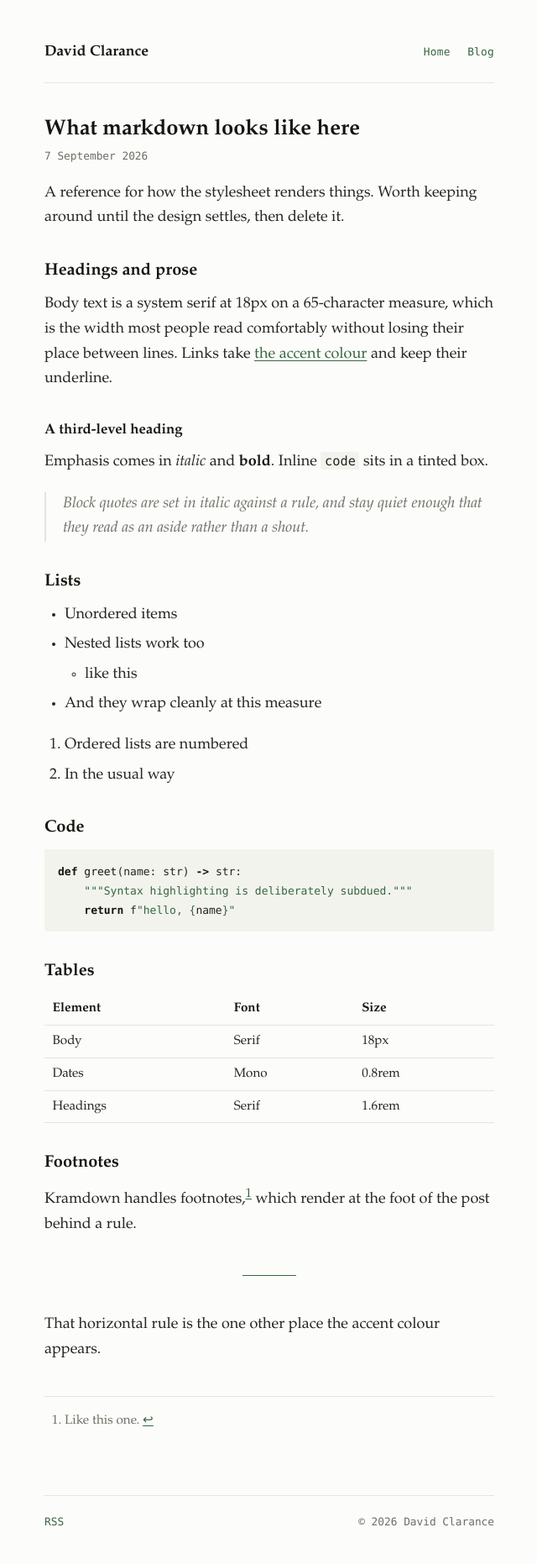
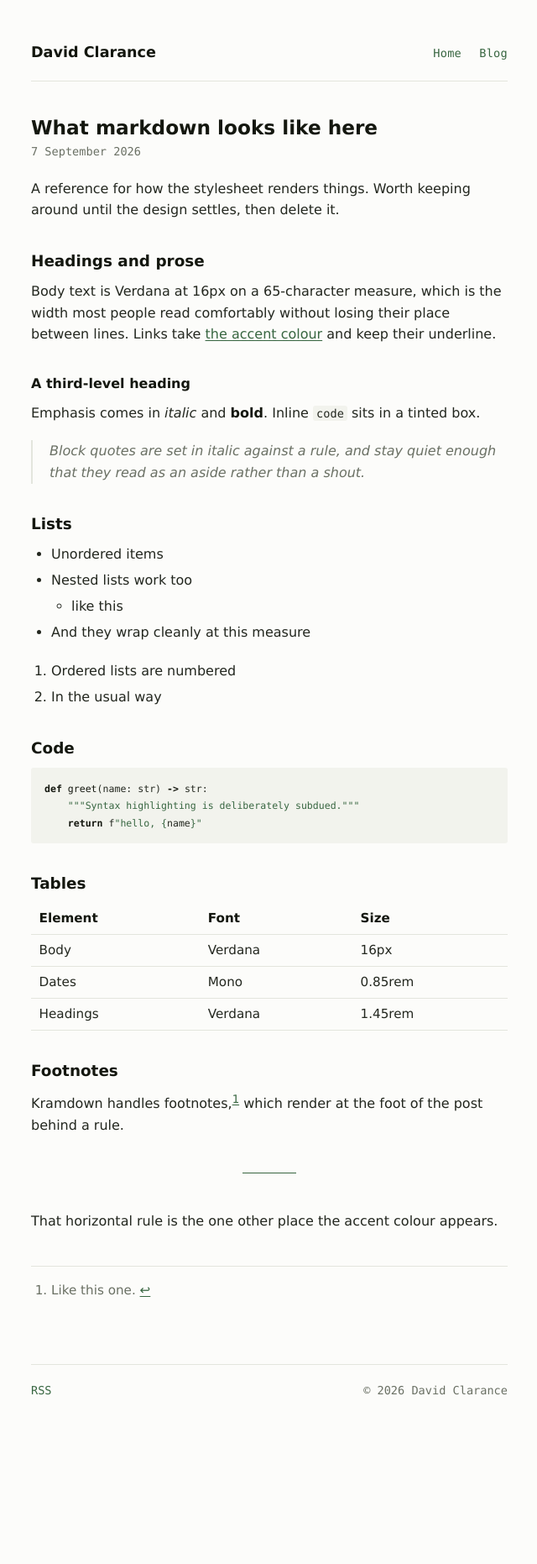
Before and after one commit to davidclarance/davidclarance.github.io, a Jekyll site: the page built from _posts/2026-09-07-what-markdown-looks-like-here.md, in a window 1280 px wide. Shown: the whole page at 84% size, without its empty margins (319-959 px from the left). Built offline with Jekyll 4.4.1, drawn with Linux system fonts in a browser that asks for light colours; after the commit the page ends 1707 px from its top, so only the background shows below that.

Commit message:
Use Bear Blog's Verdana typeface
Swaps the Charter/Palatino serif stack for Verdana, matching Bear Blog.
Charter is absent on most machines, so the old stack fell through to
Palatino or Georgia and rendered inconsistently.

Verdana's larger x-height means it sets bigger at the same nominal size,
so this drops the body to 16px (Bear's own size) from 18px, tightens the
heading scale, widens the measure to 38rem to hold ~65 characters, and
nudges the monospace dates up to 0.85rem to sit right beside it.

Co-Authored-By: Claude Opus 5 <noreply@anthropic.com>
Claude-Session: https://claude.ai/code/session_01PN5JEVHLNiekWZWv7D2Ddn

```diff
--- a/_posts/2026-09-07-what-markdown-looks-like-here.md
+++ b/_posts/2026-09-07-what-markdown-looks-like-here.md
@@ -7,9 +7,9 @@ the design settles, then delete it.
 
 ## Headings and prose
 
-Body text is a system serif at 18px on a 65-character measure, which is the
-width most people read comfortably without losing their place between lines.
-Links take [the accent colour](/) and keep their underline.
+Body text is Verdana at 16px on a 65-character measure, which is the width
+most people read comfortably without losing their place between lines. Links
+take [the accent colour](/) and keep their underline.
 
 ### A third-level heading
 
@@ -38,11 +38,11 @@ def greet(name: str) -> str:
 
 ## Tables
 
-| Element   | Font  | Size   |
-|-----------|-------|--------|
-| Body      | Serif | 18px   |
-| Dates     | Mono  | 0.8rem |
-| Headings  | Serif | 1.6rem |
+| Element  | Font    | Size    |
+|----------|---------|---------|
+| Body     | Verdana | 16px    |
+| Dates    | Mono    | 0.85rem |
+| Headings | Verdana | 1.45rem |
 
 ## Footnotes
 
--- a/assets/style.css
+++ b/assets/style.css
@@ -14,8 +14,9 @@
   --rule:    #e3e5dd;
   --fill:    #f2f3ed;  /* code backgrounds */
 
-  --serif: Charter, "Bitstream Charter", "Iowan Old Style", "Palatino Linotype",
-           Palatino, "Book Antiqua", Georgia, serif;
+  /* Bear Blog's typeface. Verdana ships on Windows and macOS; the fallbacks
+     are the nearest-metric faces on Linux and Android. */
+  --sans: Verdana, Geneva, "DejaVu Sans", "Bitstream Vera Sans", sans-serif;
   --mono: ui-monospace, SFMono-Regular, "SF Mono", Menlo, Consolas,
           "Liberation Mono", monospace;
 }
@@ -48,14 +49,14 @@ body {
   min-height: 100vh;
   box-sizing: border-box;
 
-  max-width: 36rem;          /* ~65 characters at this size */
+  max-width: 38rem;          /* ~65 characters of Verdana at 16px */
   margin: 0 auto;
   padding: 3rem 1.25rem 2.5rem;
   background: var(--bg);
   color: var(--text);
-  font-family: var(--serif);
-  font-size: 1.125rem;       /* 18px */
-  line-height: 1.65;
+  font-family: var(--sans);
+  font-size: 1rem;           /* 16px, as Bear sets it */
+  line-height: 1.6;
   text-rendering: optimizeLegibility;
 }
 
@@ -95,7 +96,7 @@ main { flex: 1; margin: 2.5rem 0 3.5rem; }
 .masthead nav a {
   margin-left: 1rem;
   font-family: var(--mono);
-  font-size: 0.8rem;
+  font-size: 0.85rem;
   letter-spacing: 0.02em;
 }
 .masthead nav a:first-child { margin-left: 0; }
@@ -108,7 +109,7 @@ main { flex: 1; margin: 2.5rem 0 3.5rem; }
   padding-top: 1.25rem;
   border-top: 1px solid var(--rule);
   font-family: var(--mono);
-  font-size: 0.8rem;
+  font-size: 0.85rem;
   color: var(--muted);
 }
 
@@ -122,10 +123,10 @@ h1, h2, h3, h4 {
   line-height: 1.25;
   margin: 2.25rem 0 0.75rem;
 }
-h1 { font-size: 1.6rem; margin-top: 0; }
-h2 { font-size: 1.25rem; }
-h3 { font-size: 1.05rem; }
-h4 { font-size: 1rem; }
+h1 { font-size: 1.45rem; margin-top: 0; }
+h2 { font-size: 1.15rem; }
+h3 { font-size: 1rem; }
+h4 { font-size: 0.95rem; }
 
 p, ul, ol, blockquote, pre, table { margin: 0 0 1.25rem; }
 ul, ol { padding-left: 1.5rem; }
@@ -207,16 +208,16 @@ figcaption { color: var(--muted); font-size: 0.9rem; }
 .post-list time {
   flex: 0 0 6.5rem;
   font-family: var(--mono);
-  font-size: 0.8rem;
+  font-size: 0.85rem;
   color: var(--muted);
-  padding-top: 0.3em;         /* optical alignment with the serif title */
+  padding-top: 0.2em;         /* optical alignment with the title */
   font-variant-numeric: tabular-nums;
 }
 
 .post-date {
   margin-top: -0.5rem;
   font-family: var(--mono);
-  font-size: 0.8rem;
+  font-size: 0.85rem;
   color: var(--muted);
 }
 
@@ -239,7 +240,7 @@ figcaption { color: var(--muted); font-size: 0.9rem; }
    --------------------------------------------------------------------------- */
 
 @media (max-width: 30rem) {
-  body { padding-top: 2rem; font-size: 1.0625rem; }
+  body { padding-top: 2rem; }
   /* Stacked, the gap between date and title must stay smaller than the
      gap between entries, or the grouping reads wrong. */
   .post-list li { flex-direction: column; gap: 0.1rem; margin-bottom: 1.1rem; }
```
